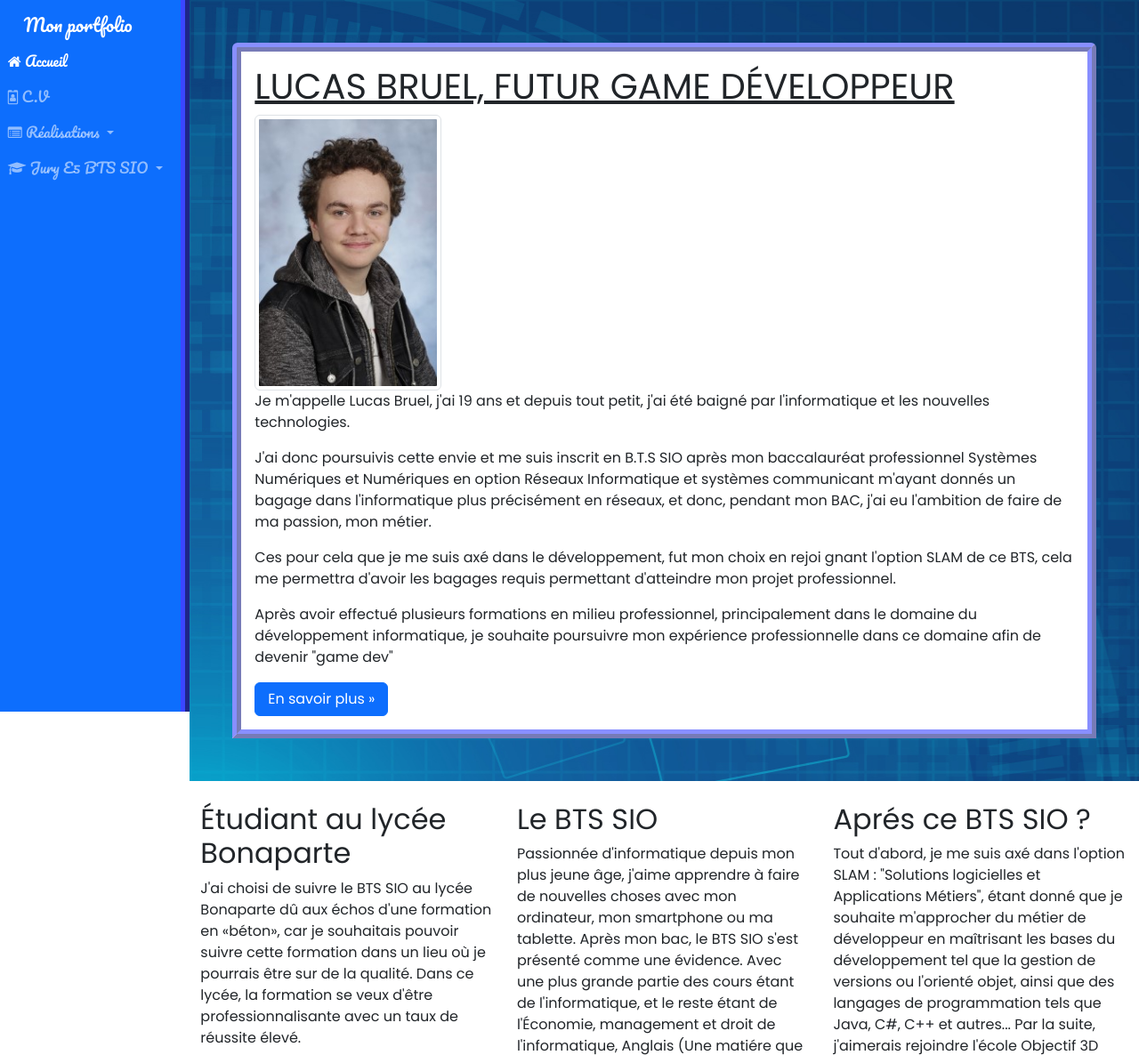
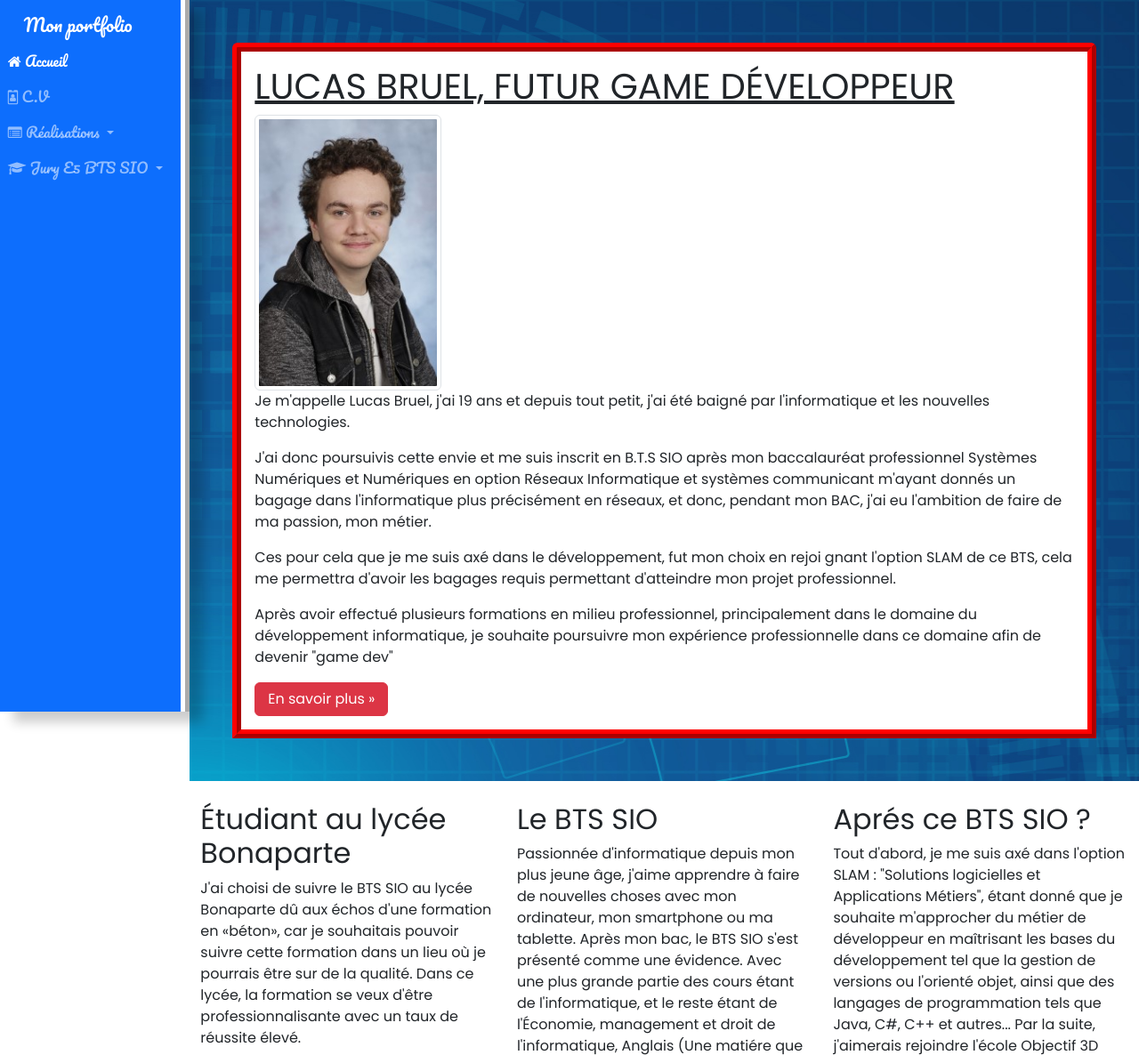
Before and after one commit to Lurius-Kitsune/Lurius-Kitsune.github.io, a PHP site: page / in a window 1280 px wide. Shown: the top 1186 px of the page at 89% size. Run offline with PHP 8.4, Linux system fonts and the light colour scheme.

Commit message:
🔧 Updated Css to try color

```diff
--- /dev/null
+++ b/css/nav.css
@@ -0,0 +1,21 @@
+@media screen and (min-width:992px) {
+    .navbar, .nav {
+        flex-direction: column !important;
+        height: 100%;
+    }
+
+    .navbar {
+        border-right: 10px ridge rgb(255, 255, 255);
+        box-shadow: 15px 12px 12px rgba(0, 0, 0, 0.2)
+    }
+
+    .fixed-left {
+        position: fixed;
+        z-index: 1030;
+    }
+}
+
+nav {
+    font-family: "Pacifico", sans-serif !important;
+    z-index: 999999;
+}
--- a/css/style.css
+++ b/css/style.css
@@ -43,14 +43,12 @@ body {
     border-color: rgba(50, 61, 220, 0.6) !important;
 }
 
+.border-black {
+    border-style: ridge !important;
+    border-color: rgba(0, 0, 0, 0.6) !important;
+}
+
 .border-red {
     border-style: ridge !important;
-    border-color: rgba(220, 50, 50, 0.6) !important;
+    border-color: rgba(255, 0, 0, 1) !important;
 }
-
-
-@media (max-width: 578px) {
-    .jumbotron {
-        margin-top: 2.5rem;
-    }
-}
--- a/index.php
+++ b/index.php
@@ -3,7 +3,7 @@ ob_start();
 ?>
 
 <div class="p-5 mb-4 bg-body-tertiary img-1">
-    <div class="box-lg rounded-top border-sm border-blue bg-white">
+    <div class="box-lg rounded-top border-sm border-red bg-white">
         <h1 class="underline">LUCAS BRUEL, FUTUR GAME DÉVELOPPEUR</h1>
         <img src="images/identiter.jpg" alt="Mon visage" class="img-thumbnail mr-2 float-left " style="height: 310px;">
         <p class="ml-1">
@@ -29,7 +29,7 @@ ob_start();
                 développement informatique,
                 je souhaite poursuivre mon expérience professionnelle dans ce domaine afin de devenir "game dev"
             </p>
-            <a href="/pages/cv.php"><button class="btn btn-primary" style="width: 150px">En savoir plus »</button></a>
+            <a href="/pages/cv.php"><button class="btn btn-danger" style="width: 150px">En savoir plus »</button></a>
         </div>
     </div>
 </div>
--- a/view/nav.php
+++ b/view/nav.php
@@ -2,28 +2,7 @@
 
     $activePage = $_SERVER['REQUEST_URI'];
 ?>
-<style>
-    @media screen and (min-width:992px) {
-        .navbar, .nav {
-            flex-direction: column !important;
-            height: 100%;
-        }
-
-        .navbar {
-            border-right: 10px ridge rgba(50, 61, 220, 1);
-        }
-
-        .fixed-left {
-            position: fixed;
-            z-index: 1030;
-        }
-
-        nav {
-            font-family: "Pacifico", sans-serif !important;
-        }
-    }
-
-</style>
+<link rel="stylesheet" href="/css/nav.css">
 <nav class="navbar navbar-dark bg-primary fixed-left navbar-expand-md col-lg-2">
     <div class="container-fluid nav">
         <button type="button" class="navbar-toggler" data-bs-toggle="collapse" data-bs-target="#navbar"
```
